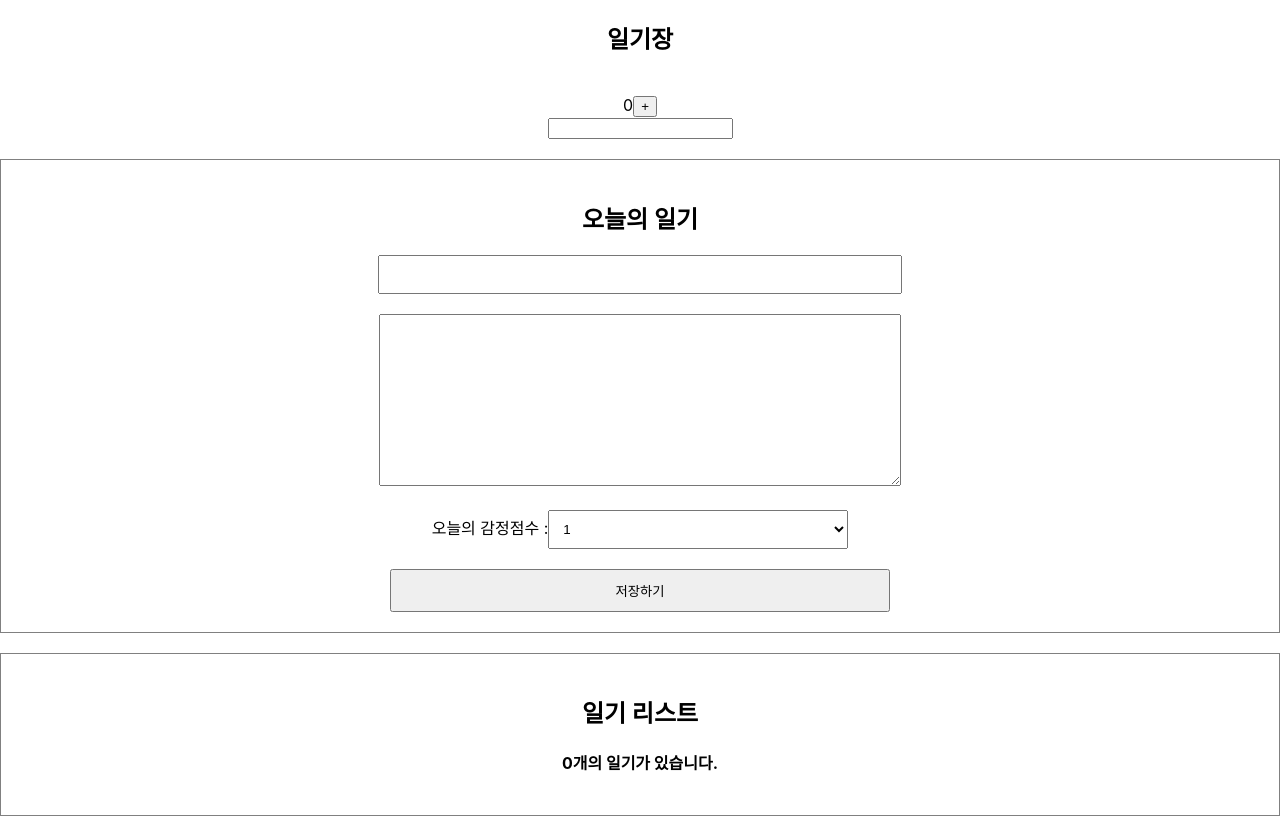
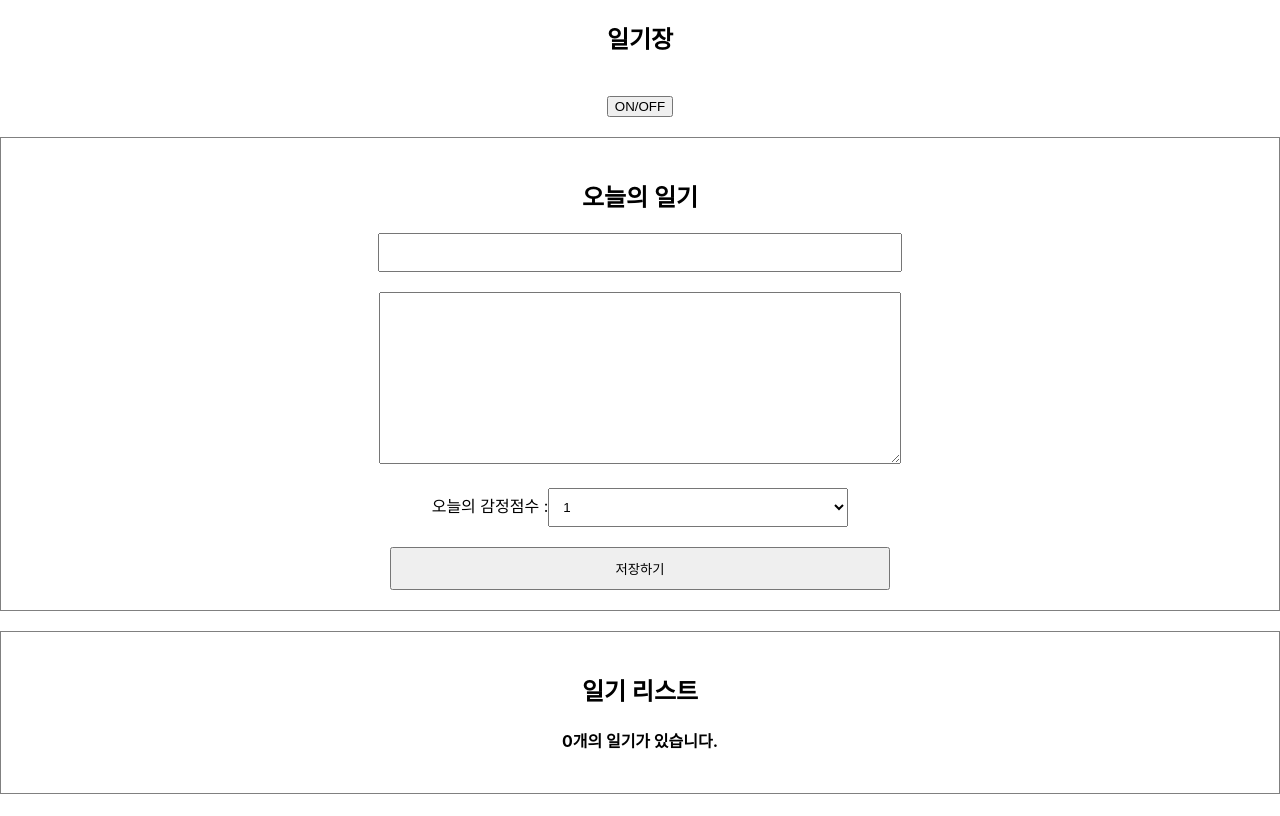
Before and after one commit to kingle1024/study_react_-, a React (Create React App) app: page / in a window 1280 px wide. Built offline with nearby package versions, Linux system fonts and the light colour scheme.

Commit message:
useEffect 구현 (Mount, UnMount 실습)

```diff
--- a/src/App.js
+++ b/src/App.js
@@ -4,6 +4,7 @@
 import DiaryEditor from './DiaryEditor';
 import DiaryList from './DiaryList';
 import LifeCycle from './LifeCycle';
+import LifeCycle2 from "./LifeCycle2";
 
 const App = () => {
   const [data, setData] = useState([]);
@@ -41,7 +42,7 @@
   return (
     <div className="App">
       <h2>일기장</h2>
-      <LifeCycle />
+      <LifeCycle2 />
       <DiaryEditor onCreate={onCreate} />
       <DiaryList onRemove={onRemove} onEdit={onEdit} diaryList={data} />
     </div>
--- /dev/null
+++ b/src/LifeCycle2.js
@@ -0,0 +1,27 @@
+import React, {useEffect, useState} from 'react';
+
+const UnmountTest = () => {
+  useEffect(() => {
+    console.log('Mount!');
+
+    return () => {
+      // Unmount 시점에 실행하게 됨
+      console.log('Unmount!');
+    };
+  }, []);
+
+  return <div>Unmount Testing Component</div>
+}
+const LifeCycle2 = () => {
+  const [isVisible, setIsVisible] = useState(false);
+  const toggle = () => setIsVisible(!isVisible);
+
+  return (
+    <div style={{padding:20 }}>
+      <button onClick={toggle}>ON/OFF</button>
+      {isVisible && <UnmountTest />}
+    </div>
+  );
+};
+
+export default LifeCycle2;
```
